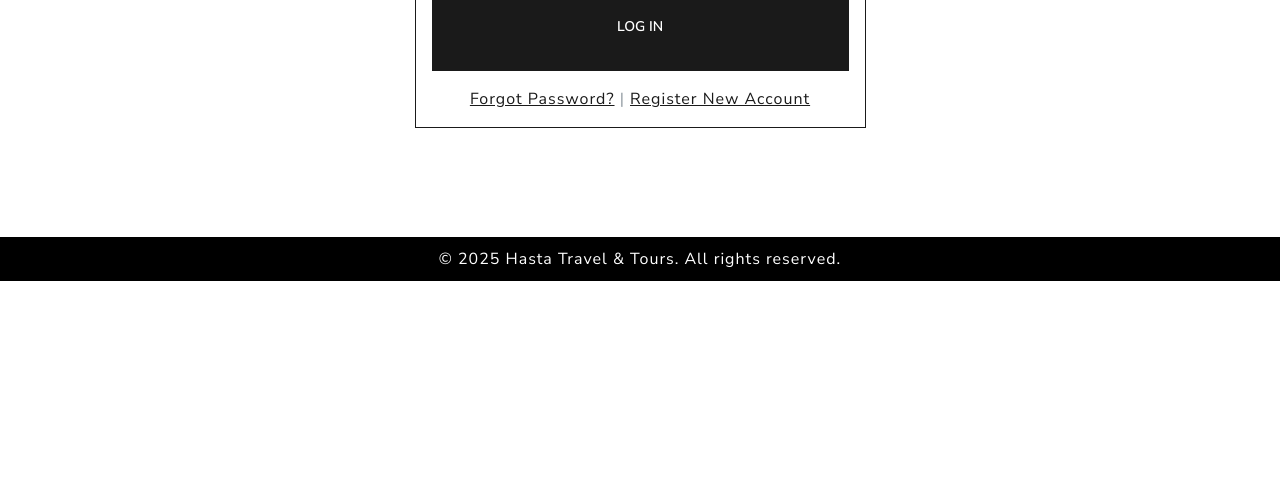
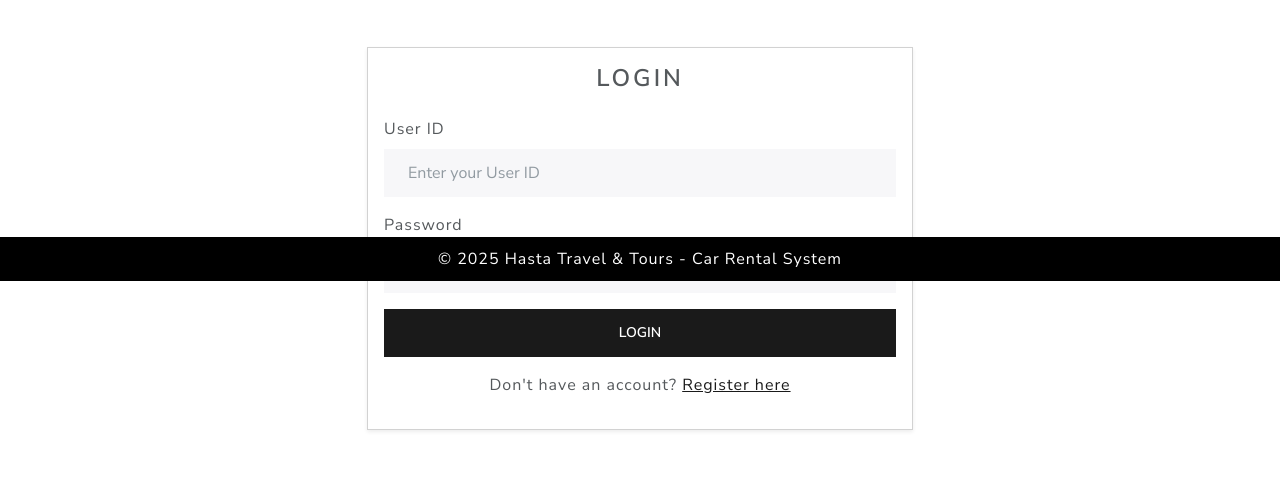
Before and after one commit to idaytlly/Hasta-Travel-And-Tours, a PHP site: page /login.php in a window 1280 px wide. Shown: the part 519-997 px from the top of the page. Before the commit the page ends 800 px from the top, so only its background shows below. Run offline with PHP 8.4, Linux system fonts and the light colour scheme; some libraries are stand-ins or nearby versions.

Commit message:
update database and login

```diff
--- a/login.php
+++ b/login.php
@@ -1,118 +1,44 @@
 <?php
-// header.php (Assuming this setup is still being used for shared header content)
+  include 'header.php';
 ?>
 
-<!DOCTYPE html>
-<html lang="en">
-<head>
-  <meta charset="UTF-8">
-  <meta name="viewport" content="width=device-width, initial-scale=1.0">
-  <title>Login | Hasta Travel & Tours</title>
-  <link href="https://cdn.jsdelivr.net/npm/bootswatch@5.3.3/dist/lux/bootstrap.min.css" rel="stylesheet">
-  <script src="https://cdn.jsdelivr.net/npm/bootstrap@5.3.3/dist/js/bootstrap.bundle.min.js"></script>
+<div class="container my-5">
+    <form method="post" action="loginprocess.php">
 
-  <style>
-    /* Custom styles for centering the login form */
-    .login-container {
-      margin-top: 50px;
-    }
-    .footer {
-      position: fixed;
-      left: 0;
-      bottom: 0;
-      width: 100%;
-      background-color: #000000ff;
-      color: white;
-      text-align: center;
-      padding: 10px 0;
-    }
-    /* Logo styling from previous request */
-    .navbar-logo {
-      max-height: 40px;
-      width: auto;
-    }
-  </style>
-</head>
-<body>
+    <fieldset>
+  <div class="row justify-content-center">
+    <div class="col-md-6">
+      <div class="card shadow-sm">
+        <div class="card-body">
+          <h3 class="card-title text-center mb-4">Login</h3>
 
-<nav class="navbar navbar-expand-lg bg-primary" data-bs-theme="dark">
-  <div class="container-fluid">
-    <a class="navbar-brand" href="#">
-      <img src="logo.png" alt="Hasta Travel & Tours Logo" class="navbar-logo">
-    </a>
-    <button class="navbar-toggler" type="button" data-bs-toggle="collapse" data-bs-target="#navbarColor01" aria-controls="navbarColor01" aria-expanded="false" aria-label="Toggle navigation">
-      <span class="navbar-toggler-icon"></span>
-    </button>
-    <div class="collapse navbar-collapse" id="navbarColor01">
-      <ul class="navbar-nav me-auto">
-        <li class="nav-item">
-          <a class="nav-link" href="#">Home</a>
-        </li>
-        <li class="nav-item">
-          <a class="nav-link active" href="#">Login
-            <span class="visually-hidden">(current)</span>
-          </a>
-        </li>
-        </ul>
-      <form class="d-flex">
-        <input class="form-control me-sm-2" type="search" placeholder="Search">
-        <button class="btn btn-secondary my-2 my-sm-0" type="submit">Search</button>
-      </form>
-    </div>
-  </div>
-</nav>
-
-<div class="container login-container">
-  <div class="row justify-content-center">
-    <div class="col-lg-5 col-md-7 col-sm-10">
-
-      <div class="card border-primary mb-3">
-
-        <div class="card-header">
-          <h4 class="card-title text-center">User Login</h4>
-        </div>
-
-        <div class="card-body">
-          <form action="handle_login.php" method="POST">
-
-            <div class="form-group mb-3">
-              <label for="inputEmail" class="form-label mt-2">Email address</label>
-              <input type="email" class="form-control" id="inputEmail" aria-describedby="emailHelp" placeholder="Enter email" required>
-              <small id="emailHelp" class="form-text text-muted">We'll never share your email with anyone else.</small>
+          <form method="post" action="loginprocess.php">
+            <div class="mb-3">
+              <label for="userID" class="form-label">User ID</label>
+              <input type="text" class="form-control" id="userID" name="fid" placeholder="Enter your User ID" required>
             </div>
 
-            <div class="form-group mb-4">
-              <label for="inputPassword" class="form-label mt-2">Password</label>
-              <input type="password" class="form-control" id="inputPassword" placeholder="Password" required>
+            <div class="mb-3">
+              <label for="password" class="form-label">Password</label>
+              <input type="password" class="form-control" id="password" name="fpwd" placeholder="Enter your password" required>
             </div>
 
-            <div class="form-check mb-4">
-              <input class="form-check-input" type="checkbox" value="" id="flexCheckDefault">
-              <label class="form-check-label" for="flexCheckDefault">
-                Remember Me
-              </label>
+            <div class="d-grid">
+              <button type="submit" class="btn btn-primary">Login</button>
             </div>
+          </form>
 
-            <div class="d-grid gap-2">
-              <button type="submit" class="btn btn-primary btn-lg">Log In</button>
-            </div>
+          <p class="text-center mt-3">
+            Don't have an account? <a href="register.php">Register here</a>
+          </p>
 
-            <div class="text-center mt-3">
-              <a href="#" class="card-link">Forgot Password?</a>
-              <span class="text-muted">|</span>
-              <a href="#" class="card-link">Register New Account</a>
-            </div>
-
-          </form>
         </div>
       </div>
     </div>
   </div>
+</fieldset>
 </div>
 
-<footer class="footer">
-  &copy; 2025 Hasta Travel & Tours. All rights reserved.
-</footer>
-
-</body>
-</html>
+<?php
+  include 'footer.php';
+?>
```
Also changed, not shown: dbconnect.php (added, +13 -0 lines), dbconnect_hosting.php (added, +13 -0 lines), dbconnect_local.php (added, +13 -0 lines), loginprocess.php (added).
